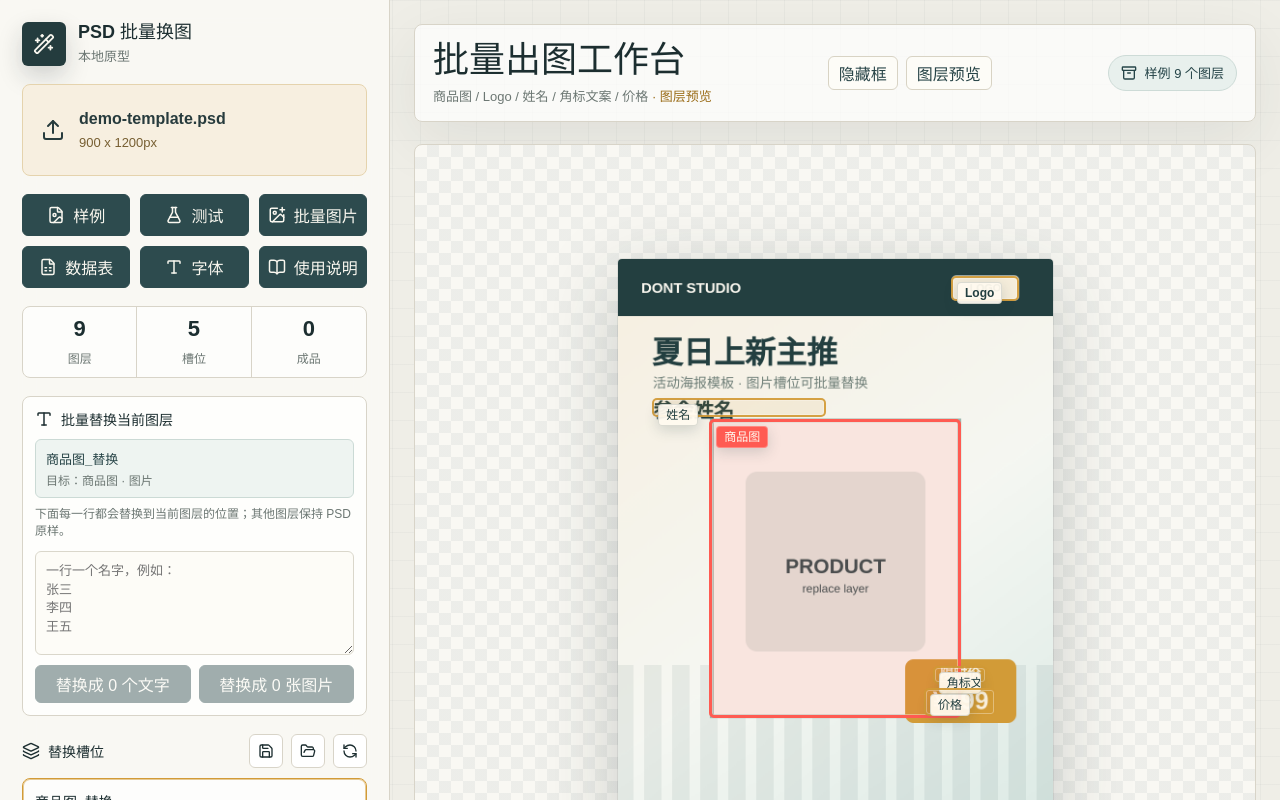
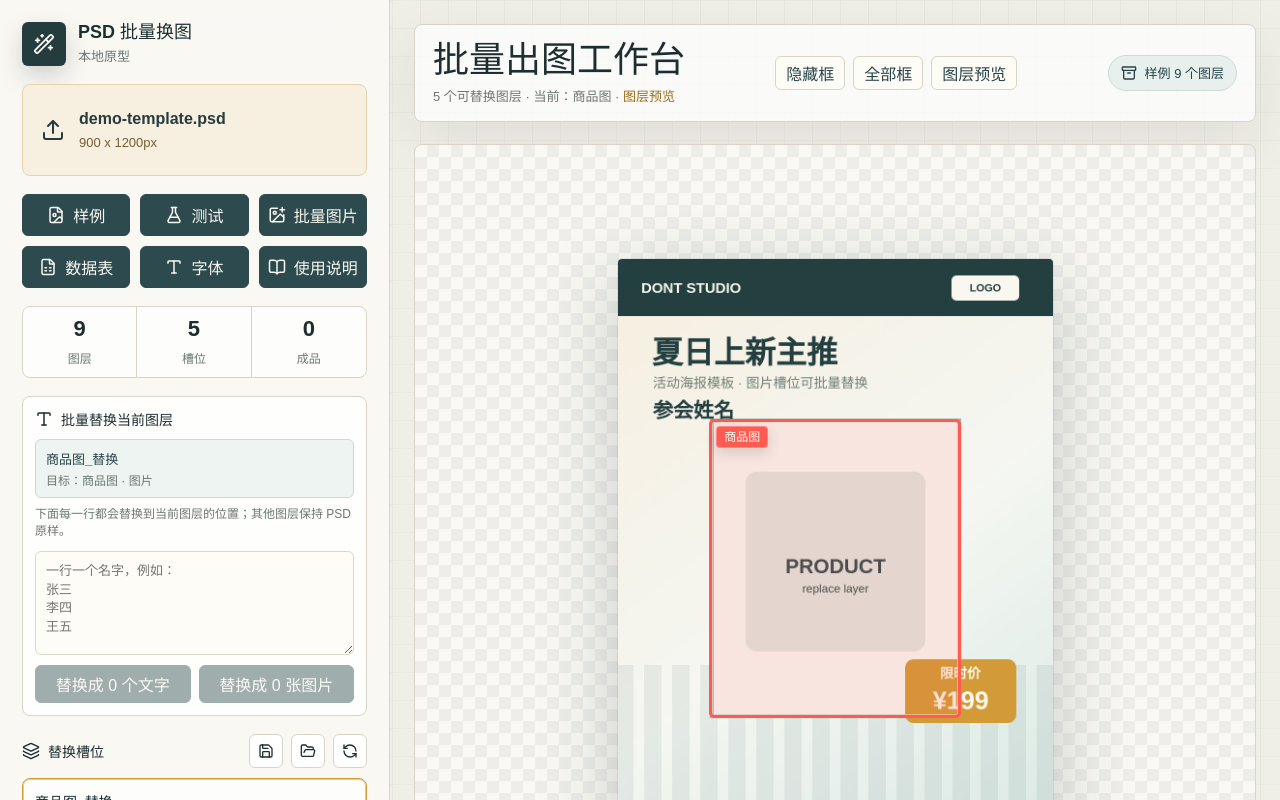
Before and after one commit to siuserxiaowei/psd-batch-tool, a React (Vite) app: page / in a window 1280 px wide. Both pictures are taken after a click on the button "样例". Shown: the top 800 px of the page. Built offline with nearby package versions, Linux system fonts and the light colour scheme.

Commit message:
Reduce guide overlay clutter

```diff
--- a/src/App.css
+++ b/src/App.css
@@ -592,6 +592,11 @@ button {
   white-space: nowrap;
 }
 
+.view-tools button:disabled {
+  cursor: not-allowed;
+  opacity: 0.45;
+}
+
 .status-pill {
   min-height: 36px;
   display: inline-flex;
@@ -696,6 +701,17 @@ button {
   background: rgba(255, 91, 82, 0.14);
   border-color: #ff5b52;
   border-width: 3px;
+}
+
+.all-guides .guide-box:not(.active) {
+  background: rgba(210, 155, 55, 0.06);
+  border-color: rgba(210, 155, 55, 0.54);
+  border-width: 1px;
+}
+
+.all-guides .guide-box:not(.active):hover {
+  background: rgba(210, 155, 55, 0.15);
+  border-color: rgba(210, 155, 55, 0.92);
 }
 
 .guide-box.active span {
--- a/src/App.tsx
+++ b/src/App.tsx
@@ -31,6 +31,7 @@ type SlotMask = 'rect' | 'round' | 'circle'
 type SlotType = 'image' | 'text'
 type LayerKind = 'group' | 'image' | 'text'
 type RenderMode = 'layers' | 'composite'
+type GuideMode = 'active' | 'all' | 'hidden'
 
 type FlatLayer = {
   id: string
@@ -1227,7 +1228,7 @@ function App() {
   const [elementText, setElementText] = useState('')
   const [status, setStatus] = useState('等待 PSD')
   const [activeSlotId, setActiveSlotId] = useState('')
-  const [showGuides, setShowGuides] = useState(true)
+  const [guideMode, setGuideMode] = useState<GuideMode>('active')
   const [forceLayerRender, setForceLayerRender] = useState(false)
   const [busy, setBusy] = useState(false)
   const psdInputRef = useRef<HTMLInputElement>(null)
@@ -1247,7 +1248,6 @@ function App() {
   }, [activeSlotId, images, rows, slots])
 
   const selectedIds = useMemo(() => new Set(slots.map((slot) => slot.id)), [slots])
-  const slotAliases = useMemo(() => slots.map((slot) => slot.alias).join(' / '), [slots])
   const layerById = useMemo(() => new Map(layers.map((item) => [item.id, item])), [layers])
   const renderMode: RenderMode = psd && !forceLayerRender && needsCompositePreview(psd, layers) ? 'composite' : 'layers'
   const guideBoxes = useMemo<GuideBox[]>(() => {
@@ -1270,6 +1270,16 @@ function App() {
     () => slots.find((slot) => slot.id === activeSlotId) || slots[0],
     [activeSlotId, slots],
   )
+  const slotSummary = useMemo(() => {
+    if (!slots.length) return '导入 PSD 后选择可替换图层'
+    return `${slots.length} 个可替换图层${activeSlot ? ` · 当前：${activeSlot.alias}` : ''}`
+  }, [activeSlot, slots.length])
+  const visibleGuideBoxes = useMemo(() => {
+    if (guideMode === 'hidden') return []
+    if (guideMode === 'all') return guideBoxes
+    const targetId = activeSlot?.id || activeSlotId
+    return targetId ? guideBoxes.filter((box) => box.id === targetId) : []
+  }, [activeSlot, activeSlotId, guideBoxes, guideMode])
   const elementCount = useMemo(() => parseElementList(elementText).length, [elementText])
   const activeRow = generatedRows[previewIndex]
   const slotById = useMemo(() => new Map(slots.map((slot) => [slot.id, slot])), [slots])
@@ -1970,14 +1980,24 @@ function App() {
           <div>
             <h1>批量出图工作台</h1>
             <p>
-              {slotAliases || '导入 PSD 后选择可替换图层'}
+              {slotSummary}
               {psd && <span className="render-mode"> · {renderMode === 'composite' ? '合成图预览' : '图层预览'}</span>}
             </p>
           </div>
           {psd && (
             <div className="view-tools">
-              <button type="button" onClick={() => setShowGuides((value) => !value)}>
-                {showGuides ? '隐藏框' : '显示框'}
+              <button
+                type="button"
+                onClick={() => setGuideMode((mode) => (mode === 'hidden' ? 'active' : 'hidden'))}
+              >
+                {guideMode === 'hidden' ? '显示当前框' : '隐藏框'}
+              </button>
+              <button
+                type="button"
+                onClick={() => setGuideMode((mode) => (mode === 'all' ? 'active' : 'all'))}
+                disabled={guideMode === 'hidden'}
+              >
+                {guideMode === 'all' ? '只看当前框' : '全部框'}
               </button>
               <button type="button" onClick={() => setForceLayerRender((value) => !value)}>
                 {forceLayerRender ? '自动预览' : '图层预览'}
@@ -1994,13 +2014,14 @@ function App() {
           {previewUrl && psd ? (
             <div className="preview-artboard">
               <img src={previewUrl} alt="PSD preview" />
-              {showGuides && guideBoxes.length > 0 && (
-                <div className="preview-guides">
-                  {guideBoxes.map((box) => (
+              {visibleGuideBoxes.length > 0 && (
+                <div className={guideMode === 'all' ? 'preview-guides all-guides' : 'preview-guides'}>
+                  {visibleGuideBoxes.map((box) => (
                     <button
                       type="button"
                       key={box.id}
                       className={box.id === activeSlotId ? 'guide-box active' : 'guide-box'}
+                      title={guideLabels.get(box.id) || box.alias}
                       style={{
                         left: `${(box.left / psd.width) * 100}%`,
                         top: `${(box.top / psd.height) * 100}%`,
@@ -2010,7 +2031,9 @@ function App() {
                       onClick={() => setActiveSlotId(box.id)}
                       aria-label={`选择 ${box.alias}`}
                     >
-                      <span>{guideLabels.get(box.id) || box.alias}</span>
+                      {(guideMode !== 'all' || box.id === activeSlotId) && (
+                        <span>{guideLabels.get(box.id) || box.alias}</span>
+                      )}
                     </button>
                   ))}
                 </div>
```
